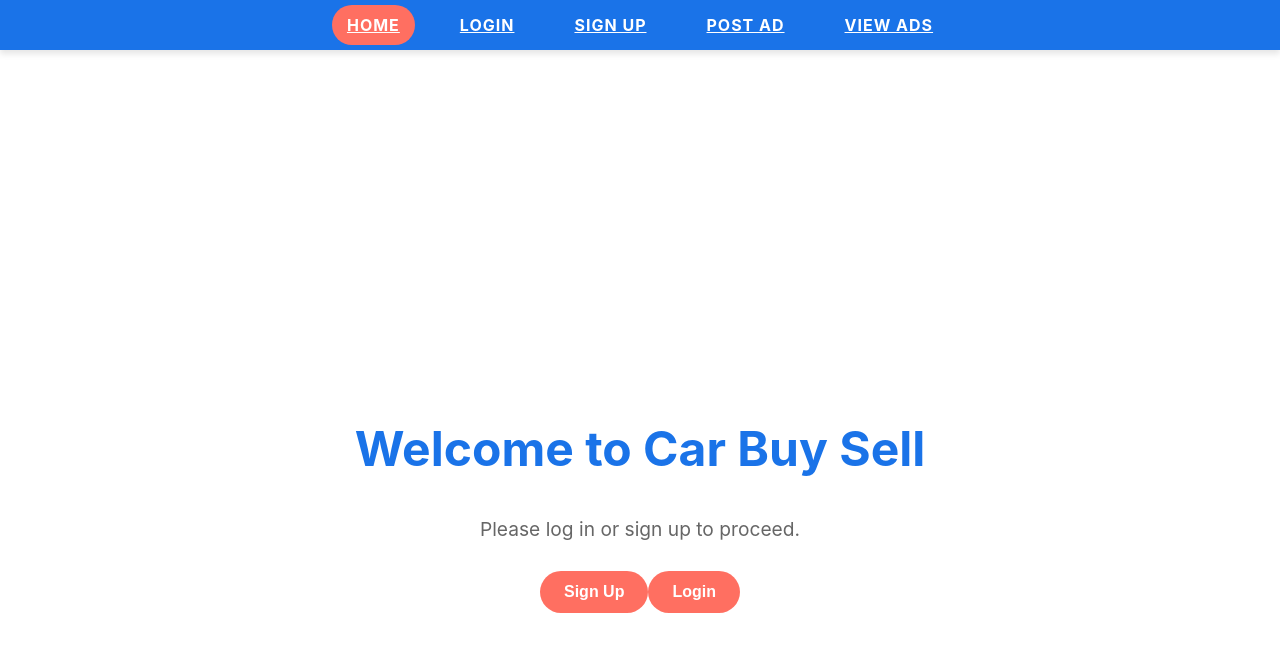
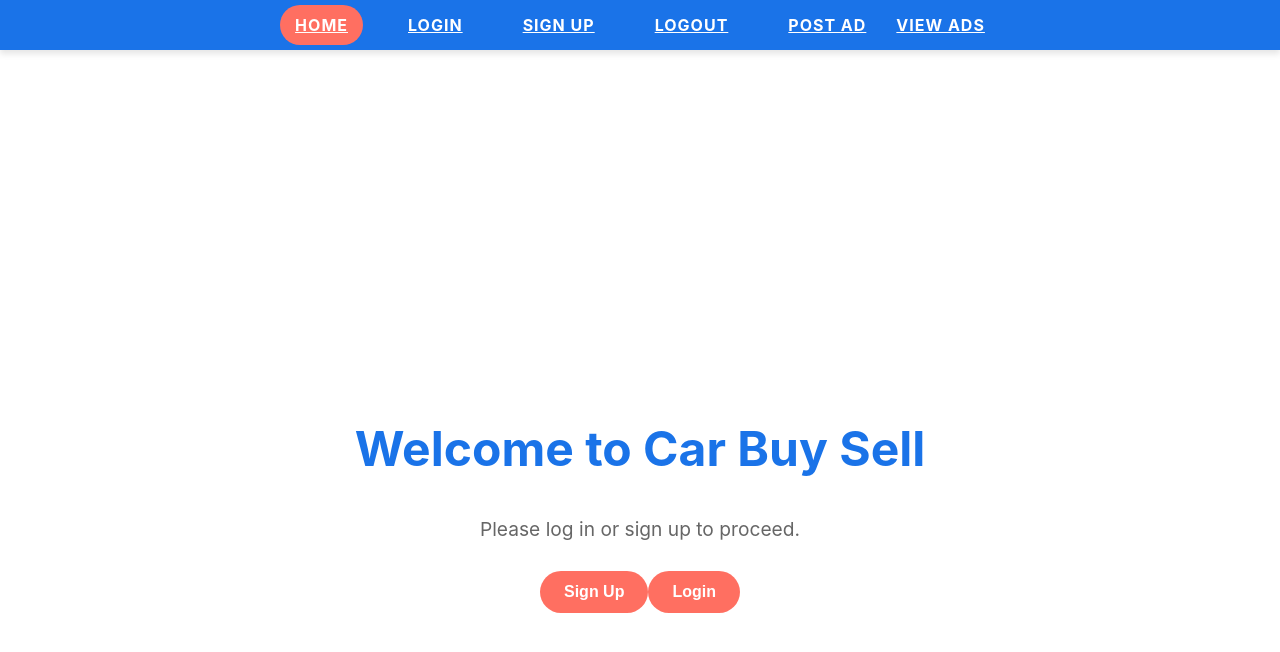
Before and after one commit to HasanMurtez/PPIT, a React (Create React App) app: page / in a window 1280 px wide. Shown: the top 652 px of the page. Built offline with nearby package versions, Linux system fonts and the light colour scheme; no server answers.

Commit message:
created about page component

```diff
--- a/src/App.js
+++ b/src/App.js
@@ -7,15 +7,10 @@ import Logout from "./components/Logout";
 import PostAd from "./components/PostAd";
 import ViewAds from './components/ViewAds';
 import AdDetails from "./components/AdDetails";
-import Messages from './components/Messages';
-import { useAuthState } from 'react-firebase-hooks/auth';
-import { auth } from './firebase';
-import MessageNotification from "./components/MessageNotification";
-import './App.css';
+import "./App.css";
 
 const Navbar = () => {
   const location = useLocation();
-  const [user] = useAuthState(auth);
 
   return (
     <nav>
@@ -25,8 +20,6 @@ const Navbar = () => {
             Home
           </Link>
         </li>
-        {!user ? (
-          <>
         <li>
           <Link to="/login" className={location.pathname === "/login" ? "active" : ""}>
             Login
@@ -37,30 +30,19 @@ const Navbar = () => {
             Sign Up
           </Link>
         </li>
-          </>
-        ) : (
-          <>
-            <li>
-              <Link to="/messages" className={location.pathname === "/messages" ? "active" : ""}>
-                Messages <MessageNotification />
-              </Link>
-            </li>
         <li>
           <Link to="/logout" className={location.pathname === "/logout" ? "active" : ""}>
             Logout
           </Link>
         </li>
-          </>
-        )}
         <li>
           <Link to="/post-ad" className={location.pathname === "/post-ad" ? "active" : ""}>
             Post Ad
           </Link>
-        </li>
-        <li>
           <Link to="/view-ads" className={location.pathname === "/view-ads" ? "active" : ""}>
-            View Ads
+            View ads
           </Link>
+
         </li>
       </ul>
     </nav>
@@ -79,7 +61,6 @@ function App() {
         <Route path="/post-ad" element={<PostAd />} />
         <Route path="/view-ads" element={<ViewAds />} />
         <Route path="/ad/:id" element={<AdDetails />} />
-        <Route path="/messages" element={<Messages />} />
       </Routes>
     </Router>
   );
```
Also changed, not shown: src/components/About.js (added). Lines whose indentation alone changed are shown as unchanged.
